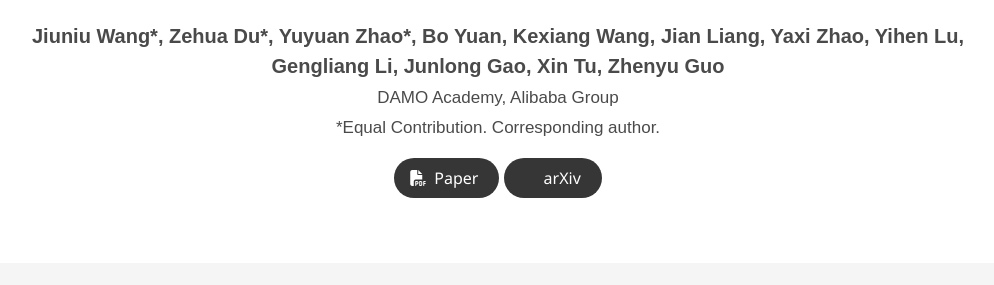
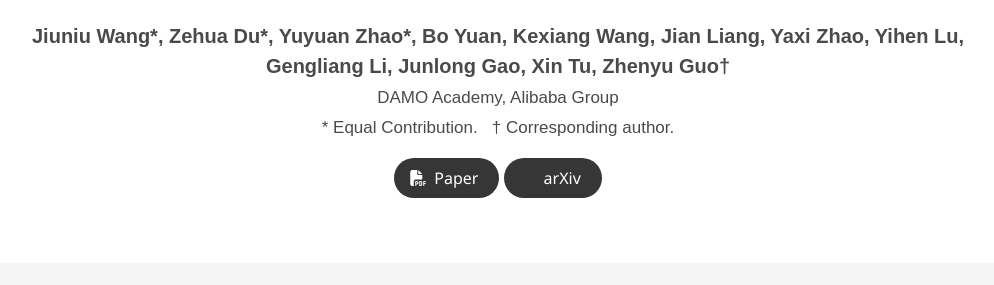
Before and after one commit to AesopAI/AesopAI.github.io, a plain HTML site: page index.html in a window 1280 px wide. Shown: the part 159-444 px from the top of the page, without its empty margins (142-1136 px from the left). Drawn offline with nearby package versions, Linux system fonts and the light colour scheme; some icons are missing; a web font is replaced by a local one.

Commit message:
feat:添加符号†

```diff
--- a/index.html
+++ b/index.html
@@ -56,10 +56,10 @@
             <h1 class="title is-1 publication-title"><span class="isPurple">AesopAgent</span>: Agent-driven Evolutionary System on Story-to-Video Production</h1>
             <div class="is-size-5 publication-authors">
               <span class="author-block" style="font-weight: bold;">Jiuniu Wang*, Zehua Du*, Yuyuan Zhao*, Bo Yuan, Kexiang Wang, Jian Liang,
-              Yaxi Zhao, Yihen Lu, Gengliang Li, Junlong Gao, Xin Tu, Zhenyu Guo</span>
+              Yaxi Zhao, Yihen Lu, Gengliang Li, Junlong Gao, Xin Tu, Zhenyu Guo†</span>
               <span class="author-block" style="font-size: 17px;">DAMO Academy, Alibaba Group</span>
               <br/>
-              <span class="author-block" style="font-size: 17px;">*Equal Contribution. Corresponding author.</span>
+              <span class="author-block" style="font-size: 17px;">* Equal Contribution. &nbsp; † Corresponding author.</span>
             </div>
             <div class="column has-text-centered">
               <div class="publication-links">
```
